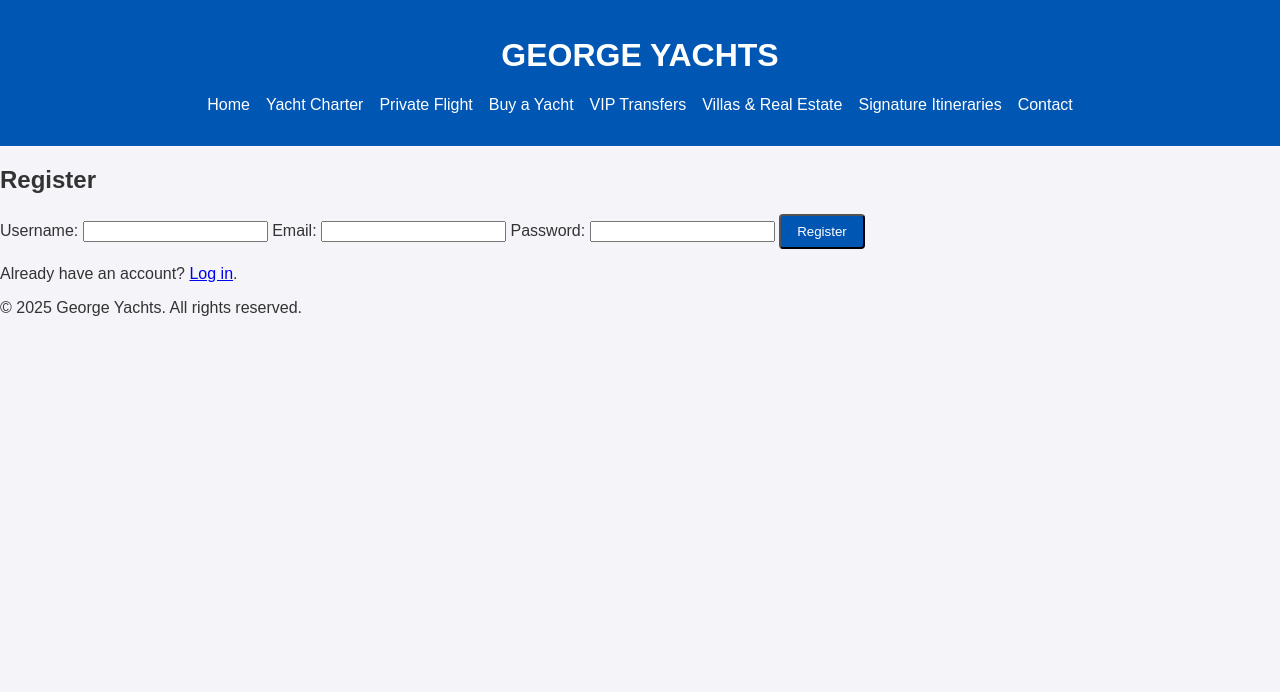
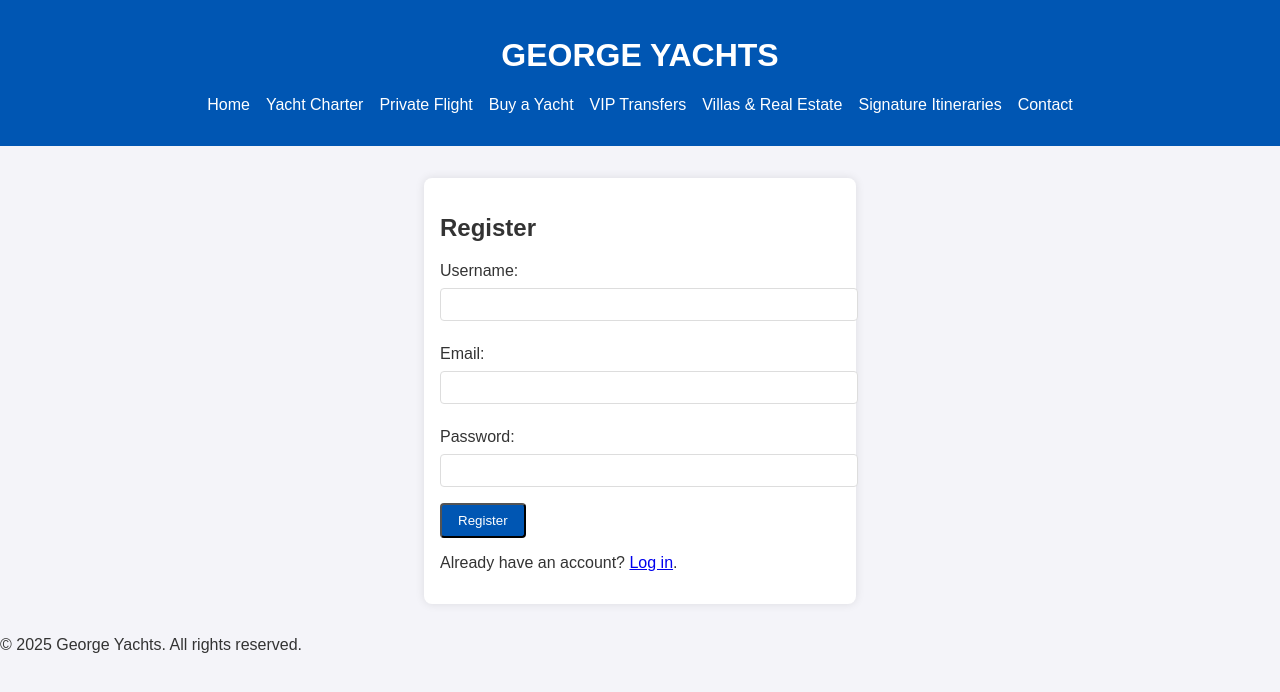
Before and after one commit to SirCartermm/SummitScoutsClub, a Flask app: page /register in a window 1280 px wide. Shown: the top 692 px of the page. Run offline with Flask 3, Linux system fonts and the light colour scheme.

Commit message:
Updated CSS (static/css/style.css)

```diff
--- a/static/css/style.css
+++ b/static/css/style.css
@@ -46,3 +46,25 @@ nav a {
     background-color: #d4edda;
     color: #155724;
 }
+
+.auth-form {
+    max-width: 400px;
+    margin: 2rem auto;
+    padding: 1rem;
+    background: white;
+    border-radius: 8px;
+    box-shadow: 0 0 10px rgba(0, 0, 0, 0.1);
+}
+
+.auth-form label {
+    display: block;
+    margin: 0.5rem 0;
+}
+
+.auth-form input {
+    width: 100%;
+    padding: 0.5rem;
+    margin-bottom: 1rem;
+    border: 1px solid #ddd;
+    border-radius: 4px;
+}
```
